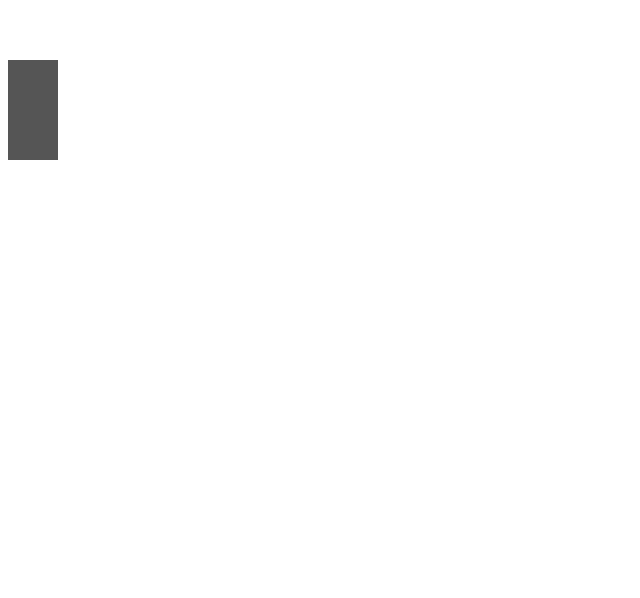
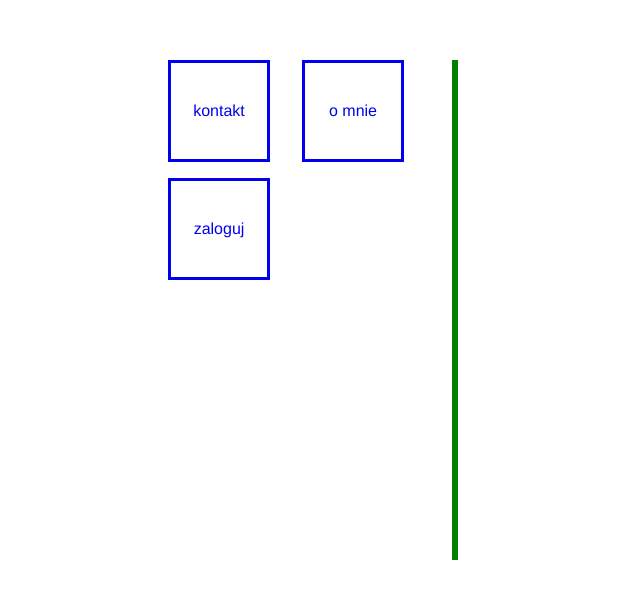
Before and after one commit to kosciej16/stronka, a Vue app in the folder client/: page /login in a window 1280 px wide. Before the commit this address had no page. Shown: the top 598 px of the page, without its empty margins (0-640 px from the left). Built offline with nearby package versions, Linux system fonts and the light colour scheme.

Commit message:
Add router

```diff
--- a/client/src/App.vue
+++ b/client/src/App.vue
@@ -1,29 +1,70 @@
 <template>
-  <Tile @click="this.var=1"/>
-  <Tile @click="this.var=2"/>
-  <Kontakt v-if="this.var==1" />
-  <About v-if="this.var==2" />
+	<div class="container">
+		<router-link to="/kontakt">
+			<Tile name="kontakt" />
+		</router-link>
+		<router-link to="/about">
+			<Tile name="o mnie" />
+		</router-link>
+		<router-link to="/login">
+			<Tile :name=loggedInfo />
+		</router-link>
+	</div>
+	<div class="vl"></div>
+	<div class="main">
 		<router-view />
+	</div>
 </template>
 
 <script>
-import HelloWorld from './components/HelloWorld.vue'
-import Kontakt from './components/Kontakt.vue'
-import About from './components/About.vue'
-import Tile from './components/Tile.vue'
+import HelloWorld from "./components/HelloWorld.vue";
+import Kontakt from "./components/Kontakt.vue";
+import About from "./components/About.vue";
+import Tile from "./components/Tile.vue";
 
 export default {
-  name: 'App',
+	name: "App",
 	components: {
 		HelloWorld,
 		Kontakt,
 		About,
-    Tile
+		Tile,
 	},
 	data() {
 		return {
-         var: 0
+			var: 0,
+		};
+	},
+    computed: {
+        loggedInfo() {
+            var som = localStorage.getItem("username", "zaloguj")
+            if (som) {
+                return som
+            }
+            return "zaloguj"
         }
     }
+};
+</script>
+
+<style scoped>
+.container {
+	float: left;
+	display: grid;
+	grid-template-columns: auto auto;
+	grid-template-rows: auto auto;
+	column-gap: 2em;
+	row-gap: 1em;
+	margin-left: 10em;
 }
-</script>
+.main {
+	float: left;
+	margin-left: 3em;
+}
+.vl {
+    margin-left:3em;
+	float: left;
+	border-left: 6px solid green;
+	height: 500px;
+}
+</style>
--- /dev/null
+++ b/client/src/components/Login.vue
@@ -0,0 +1,15 @@
+<template>
+    <div>
+
+    </div>
+</template>
+
+<script>
+    export default{
+
+    }
+</script>
+
+<style scoped>
+
+</style>
--- a/client/src/components/Tile.vue
+++ b/client/src/components/Tile.vue
@@ -1,20 +1,37 @@
 <template>
-	<div class="square"></div>
+	<div class="square">
+		<p class="text">{{ name }}</p>
+	</div>
 </template>
 
 <script>
 export default {
-	name: 'Tile',
+	name: "Tile",
 	data() {
 		return {};
+	},
+	props: {
+		name: {
+			type: String,
+			required: true,
+		},
 	},
 };
 </script>
 
 <style scoped>
 .square {
-  height: 50px;
-  width: 50px;
-  background-color: #555;
+	position: relative;
+	height: 6em;
+	width: 6em;
+	border-style: solid;
+}
+.square .text {
+	margin: 0;
+	position: absolute;
+	top: 50%;
+	left: 50%;
+	margin-right: -50%;
+	transform: translate(-50%, -50%);
 }
 </style>
--- a/client/src/router.js
+++ b/client/src/router.js
@@ -1,8 +1,12 @@
 import { createWebHistory, createRouter } from "vue-router";
 import Kontakt from './components/Kontakt.vue'
+import About from './components/About.vue'
+import Login from './components/Login.vue'
 
 const routes = [
-  { path: '/foo', name:'nazw', component: Kontakt }
+  { path: '/kontakt', name:'kontakt', component: Kontakt },
+  { path: '/about', name:'about', component: About },
+  { path: '/login', name:'login', component: Login },
 ]
 const router = createRouter({
   history: createWebHistory(),
```
Lines whose indentation alone changed are shown as unchanged.
